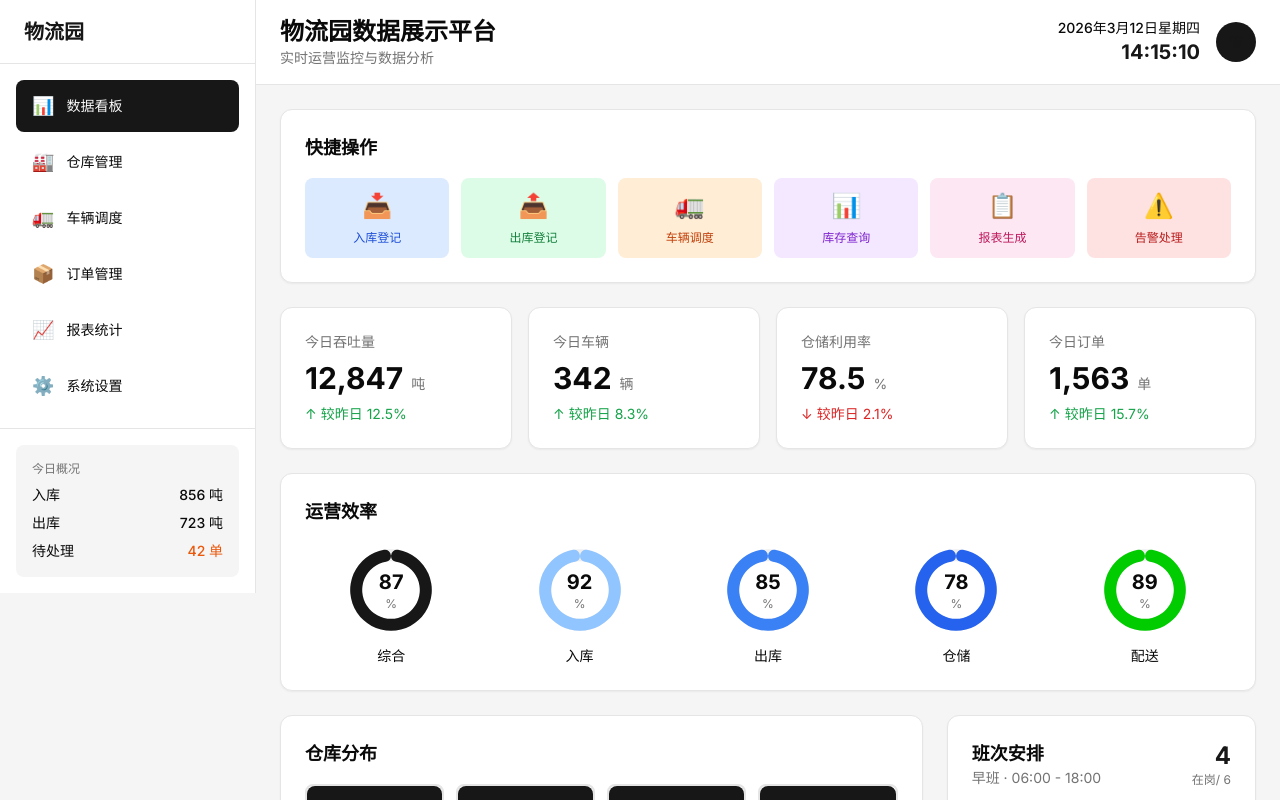
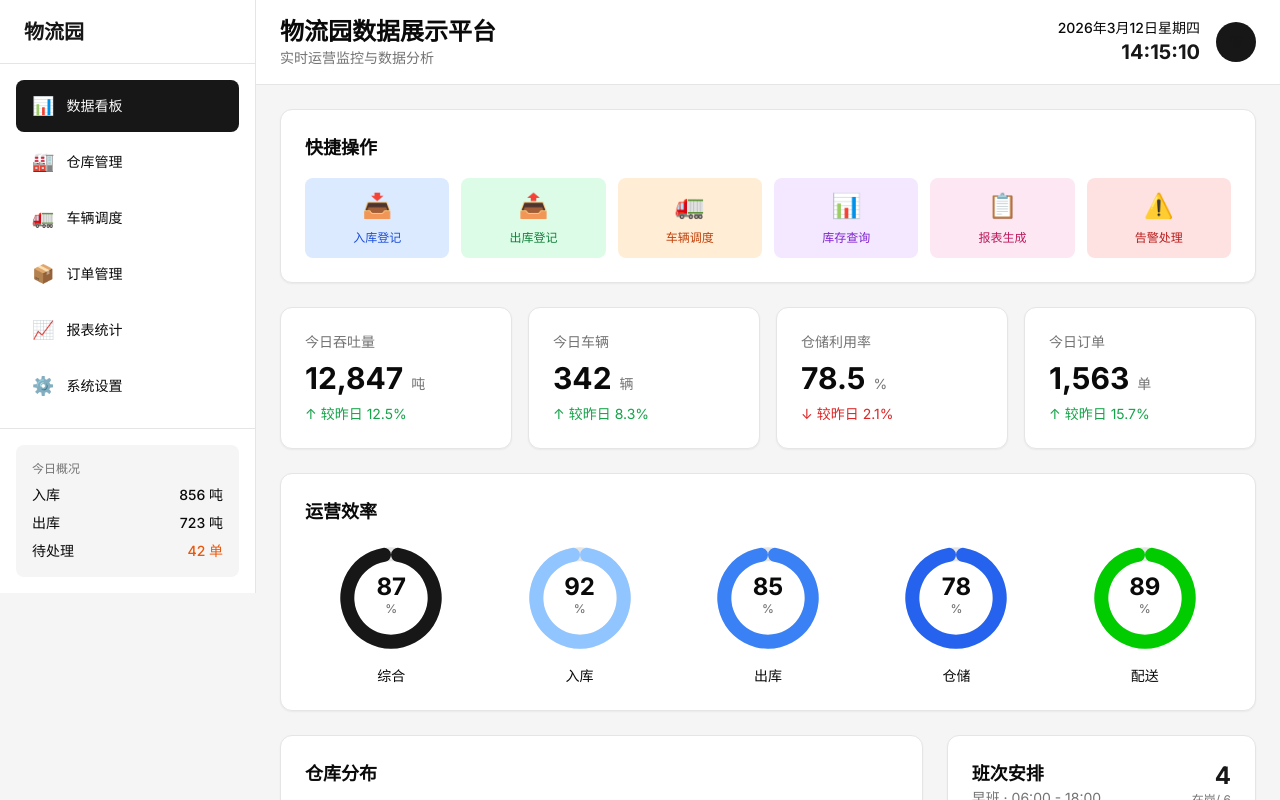
Before and after one commit to yyyxuu/ai-frontend-projects, a React (Vite) app in the folder logistics-park/: page / in a window 1280 px wide. Shown: the top 800 px of the page. Built offline with nearby package versions, Linux system fonts and the light colour scheme.

Commit message:
💫 ui: 优化运营效率环形图表显示效果

```diff
--- a/logistics-park/src/components/EfficiencyPanel.jsx
+++ b/logistics-park/src/components/EfficiencyPanel.jsx
@@ -6,20 +6,32 @@ function EfficiencyGauge({ value, label, color }) {
 
   return (
     <div className="flex flex-col items-center">
-      <div className="w-24 h-24 relative">
+      <div className="w-28 h-28 relative">
         <ResponsiveContainer width="100%" height="100%">
-          <RadialBarChart innerRadius="60%" outerRadius="100%" barSize={12} data={data} startAngle={90} endAngle={-270}>
-            <RadialBar background dataKey="value" cornerRadius={6} />
+          <RadialBarChart
+            innerRadius="70%"
+            outerRadius="100%"
+            barSize={14}
+            data={data}
+            startAngle={90}
+            endAngle={-270}
+          >
+            <RadialBar
+              background={{ fill: 'oklch(0.92 0 0)' }}
+              dataKey="value"
+              cornerRadius={10}
+            />
           </RadialBarChart>
         </ResponsiveContainer>
+        {/* Centered percentage text */}
         <div className="absolute inset-0 flex items-center justify-center">
-          <div className="text-center">
-            <div className="text-xl font-bold text-foreground">{value}</div>
-            <div className="text-xs text-muted-foreground">%</div>
+          <div className="text-center -mt-1">
+            <div className="text-2xl font-bold text-foreground leading-none">{value}</div>
+            <div className="text-xs text-muted-foreground font-medium mt-0.5">%</div>
           </div>
         </div>
       </div>
-      <div className="mt-2 text-sm font-medium text-foreground">{label}</div>
+      <div className="mt-3 text-sm font-medium text-foreground">{label}</div>
     </div>
   );
 }
```
